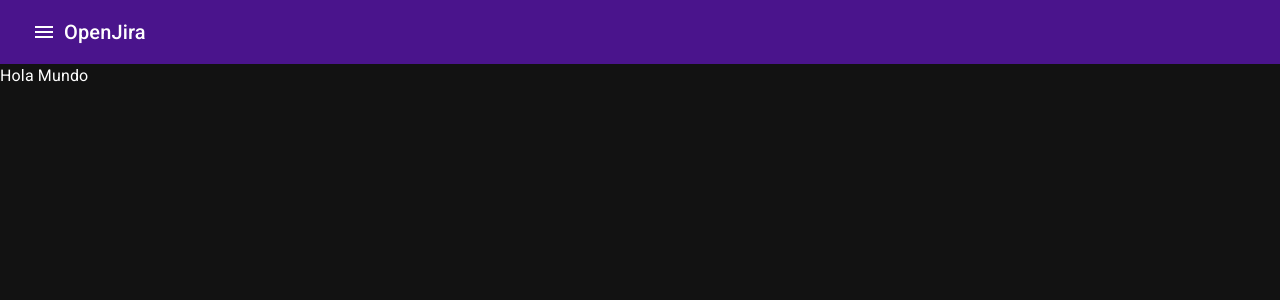
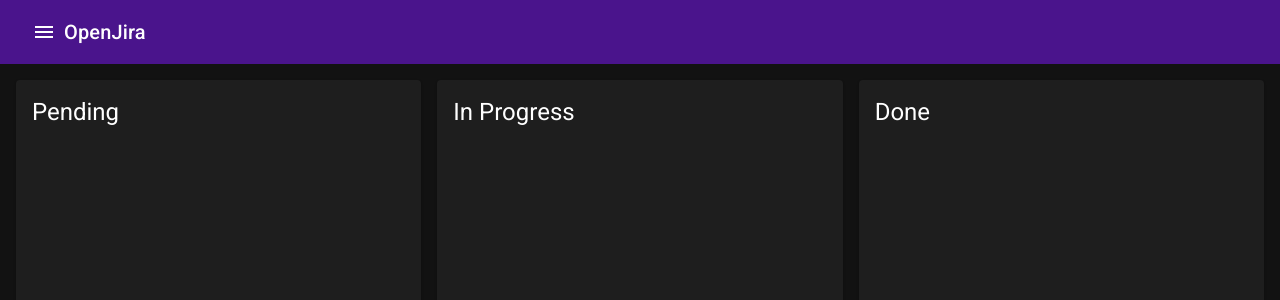
Before and after one commit to VHugoBarnes/openjira, a Next.js app: page / in a window 1280 px wide. Shown: the top 300 px of the page. Built offline with nearby package versions, Linux system fonts and the light colour scheme.

Commit message:
Design of home page

```diff
--- a/src/pages/index.tsx
+++ b/src/pages/index.tsx
@@ -1,12 +1,33 @@
 import { MainLayout } from "@/layouts";
-import { Typography } from "@mui/material";
+import { Card, CardContent, CardHeader, Grid } from "@mui/material";
 
 export default function Home() {
   return (
-    <MainLayout>
-      <Typography>
-        Hola Mundo
-      </Typography>
+    <MainLayout title="Home">
+      <Grid container spacing={2} padding={2}>
+        <Grid item xs={12} sm={4}>
+          <Card sx={{ height: "calc(100vh - 100px)" }}>
+            <CardHeader title="Pending" />
+
+            <CardContent>
+              {/* Add new entry */}
+              {/* List entries */}
+            </CardContent>
+          </Card>
+        </Grid>
+
+        <Grid item xs={12} sm={4}>
+          <Card sx={{ height: "calc(100vh - 100px)" }}>
+            <CardHeader title="In Progress" />
+          </Card>
+        </Grid>
+
+        <Grid item xs={12} sm={4}>
+          <Card sx={{ height: "calc(100vh - 100px)" }}>
+            <CardHeader title="Done" />
+          </Card>
+        </Grid>
+      </Grid>
     </MainLayout>
   );
 }
```
